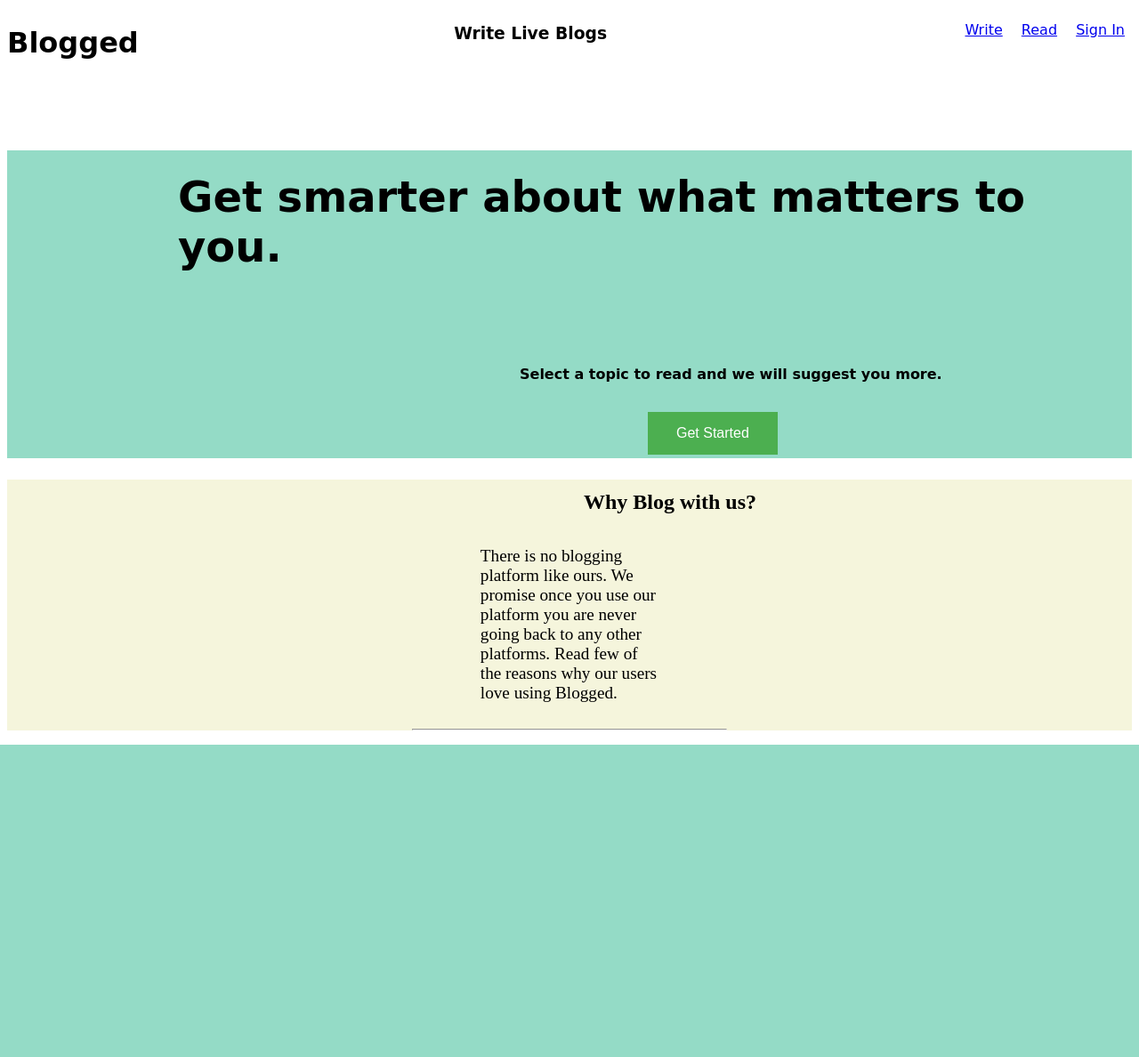
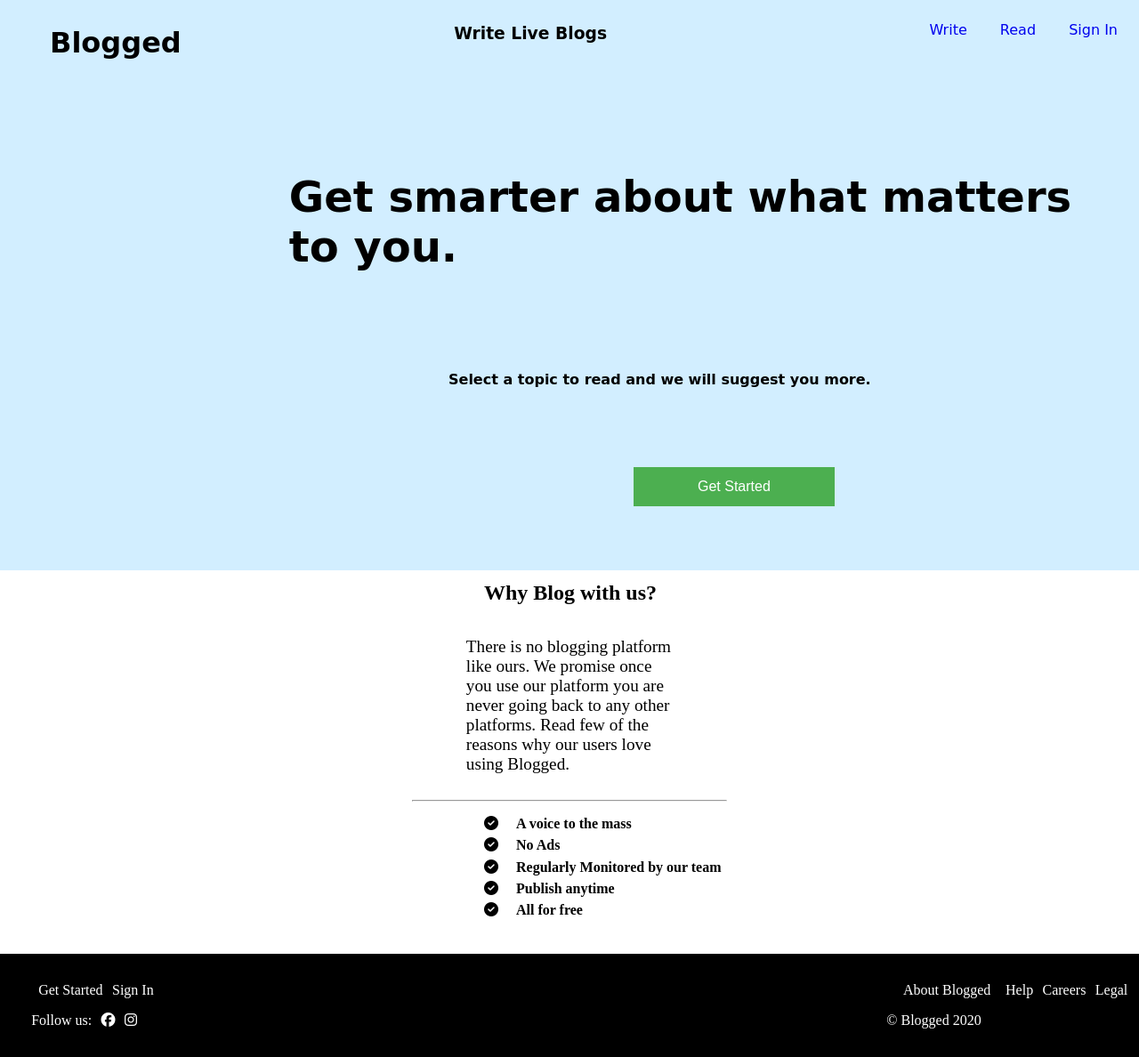
Before and after one commit to vaibhavrkumar/blogged, a PHP site: page / in a window 1280 px wide. Shown: the whole page at 89% size. Before the commit the page ends 837 px from the top, so only its background shows below. Run offline with PHP 8.4, Linux system fonts and the light colour scheme; some libraries are stand-ins or nearby versions.

Commit message:
HTML+CSS for Landing Page

```diff
--- a/app.css
+++ b/app.css
@@ -4,61 +4,112 @@ html{
     font-family: 'Sriracha', cursive;
 }
 
+body{
+    background-color: #d2eeff;
+}
+
+a#toplinks{
+    text-decoration: none;
+
+}
+
 header{
     display: flex;
     justify-content: space-between;
+    animation: 1s fadein 0.5s forwards;
+    opacity: 0;
+}
+
+@keyframes fadein{
+	100%{
+		opacity: 1;
+	}
 }
 
 ul#menu li{
     display: inline;
-    padding:0.5em;
+    padding:1.0em;
 }
 
 nav{
     list-style: none;
 }
 
+/* Landing Section */
+
 .landingPage{
-    background-color:#94dbc6;
+    /* background-color:#94dbc6; */
+    opacity: 0;
+    animation: 1s slidefade 1s forwards;
+}
+
+@keyframes slidefade{
+	100% {
+		opacity: 1;
+		margin:0;
+	}
 }
 
 .landingPage h5{
     font-size: 3em;
     padding: 0.5em;
-    padding-left: 4em;
+    padding-left: 6.6em;
 }
 
 .landingPage h4{
     font-size: 1em;
     padding: 0.5em;
-    padding-left: 36em;
-    padding-top: 0.1em;
+    padding-left: 31em;
+    padding-bottom: 4em;
 }
 
 #button{
     background-color: #4CAF50;
     border: none;
     color: white;
-    padding: 15px 32px;
-    text-align: center
-    text-decoration: none;
+    /* padding: 19px 32px; */
+    text-align: center text-decoration: none;
     display: inline-block;
     font-size: 16px;
     margin: 4px 2px;
     cursor: pointer;
-    margin-left: 45em;
+    margin-left: 44em;
+    margin-bottom: 3em;
+    padding-top: 0.8em;
+    padding-bottom: 0.8em;
+    padding-right: 4.5em;
+    padding-left: 4.5em;
 }
 
+section:nth-child(odd) {
+    background-color: white;
+}
+/* offer section */
+
 .offers{
-    /* font-size: 2em; */
-    background-color: beige;
     font-family: 'Slabo 27px', serif;
+    margin-bottom: -1em;
+    padding-bottom: 1.5em;
+    margin-right: -1em;
+    margin-left: -1em;
+}
+
+h1#topbar{
+    display: flex;
+    justify-content: space-between;
+    padding-left: 1.5em;
+
+}
+
+h3#topbar{
+    display: flex;
+    justify-content: space-around;
 }
 
 h3#title{
     padding-top: 0.5em;
     padding-bottom: 0.5em;
-    padding-left: 27em;
+    padding-left: 23em;
     font-size: 1.5em;
 }
 
@@ -75,3 +126,53 @@ hr{
     width: 22em;
 
 }
+
+.offers .grid li{
+   /* display: flex; */
+   list-style: none;
+   padding-left: 32em;
+   margin-bottom: 0.4em;
+}
+
+h4:nth-child(2){
+    display: inline;
+    padding-left: 1em;
+}
+
+/* footer Section */
+footer{
+    background-color: black;
+    color: white;
+    padding-bottom: 1em;
+    padding-top: 1em;
+    padding-right: 0.5em;
+    padding-left: 0.5em;
+    font-family: 'Slabo', serif;
+    margin-right: -1em;
+    margin-left: -1em;
+    margin-bottom: -2em;
+    margin-top: 1em;
+}
+
+footer li{
+    list-style: none;
+    display: inline;
+    padding: 0.2em;
+}
+
+/* div#foot {
+    width: 1650px;
+} */
+
+li#footright{
+    margin-left: 52em;
+    padding-right: 0.6em;
+}
+
+div#social{
+    padding-left: 1em;
+}
+
+ul#links{
+    padding-left: 1em;
+}
--- a/index.html
+++ b/index.html
@@ -5,16 +5,19 @@
         <meta name="viewport" content="width=device-width, initial-scale=1">
         <title>Blogged</title>
         <link rel="stylesheet" href="app.css">
+        <script src="https://kit.fontawesome.com/f496b41ccf.js" crossorigin="anonymous"></script>
+        <!-- <link rel="stylesheet" href="https://maxcdn.bootstrapcdn.com/bootstrap/3.4.1/css/bootstrap.min.css"> -->
+
     </head>
     <body>
       <header>
-          <h1>Blogged</h1>
-          <h3>Write Live Blogs</h3>
+          <h1 id="topbar">Blogged</h1>
+          <h3 id="topbar">Write Live Blogs</h3>
           <nav>
             <ul id="menu">
-                <li><a href="#">Write</a></li>
-                <li><a href="#">Read</a></li>
-                <li><a href="#">Sign In</a></li>
+                <li><a href="#" id="toplinks">Write</a></li>
+                <li><a href="#" id="toplinks">Read</a></li>
+                <li><a href="#" id="toplinks">Sign In</a></li>
             </ul>
           </nav>
       </header>
@@ -34,8 +37,56 @@
         </p>
         <hr>
 
-        <ul class="grid"></ul>
+        <ul class="grid">
+          <li>
+            <i class="fas fa-check-circle"></i>
+            <h4> A voice to the mass</h4>
+          </li>
+
+          <li>
+            <i class="fas fa-check-circle"></i>
+            <h4> No Ads </h4>
+          </li>
+
+          <li>
+            <i class="fas fa-check-circle"></i>
+            <h4> Regularly Monitored by our team </h4>
+          </li>
+
+          <li>
+            <i class="fas fa-check-circle"></i>
+            <h4> Publish anytime </h4>
+          </li>
+
+          <li>
+            <i class="fas fa-check-circle"></i>
+            <h4> All for free</h4>
+          </li>
+
+        </ul>
       </section>
+    </body>
 
-    </body>
+    <footer>
+      <div id="foot">
+        <ul>
+          <li id="footleft"> Get Started</li>
+          <li id="footleft"> Sign In</li>
+          <li id="footright"> About Blogged</li>
+          <li id=""> Help</li>
+          <li id=""> Careers</li>
+          <li id=""> Legal</li>
+        </ul>
+        <div id="social">
+          <p>
+            <ul id="links">
+              <li>Follow us: </li>
+              <li><i class="fab fa-facebook"></i></li>
+              <li><i class="fab fa-instagram"></i></li>
+              <li id="footright"> &copy; Blogged 2020</li>
+            </ul>
+          </p>
+        </div>
+      </div>
+    </footer>
 </html>
```
Also changed, not shown: bootstrap.png (added), 1 other file.
